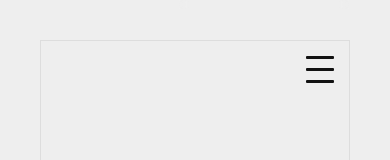
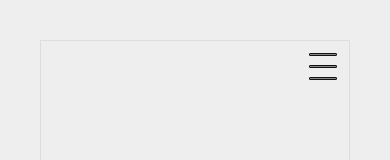
Before and after one commit to iamstasiia/WebArtistry-by-AK, a React (Vite) app: page / in a window 390 px wide. Shown: the top 160 px of the page. Built offline with nearby package versions, Linux system fonts and the light colour scheme; a web font is replaced by a local one.

Commit message:
hamburger menu adjusted

```diff
--- a/src/styles/_navbar.scss
+++ b/src/styles/_navbar.scss
@@ -11,7 +11,7 @@
     z-index: 2;
     backdrop-filter: blur(4px);
     padding: 1rem;
-    background: var(--color-e-25);
+    background: var(--color-e-05);
 
     a {
         opacity: 1;
@@ -77,43 +77,54 @@
     cursor: pointer;
     z-index: 3;
     width: 1.75rem;
+    width: 2.75rem;
+    width: 3.25rem;
     aspect-ratio: 1;
     position: fixed;
-    right: 3.5rem;
-    top: 3.5rem;
+    right: calc(2.5rem + 1px);
+    top: calc(2.5rem + 1px);
+    padding: 0.75rem;
+    background: var(--color-e-05);
+    backdrop-filter: blur(4px);
 
     span {
         display: block;
         width: 100%;
+        width: 1.75rem;
+
         height: 3px;
         border-radius: 1px;
-        background-color: var(--color-1);
+        background-color: var(--color-8);
+        border: 1px solid var(--color-1);
         position: absolute;
         transition: all 0.3s ease;
 
         &:nth-child(1) {
-            top: 0;
+            top: 0.75rem;
         }
         &:nth-child(2) {
-            top: 0.75rem;
+            top: 1.5rem;
         }
         &:nth-child(3) {
-            top: 1.5rem;
+            top: 2.25rem;
         }
     }
 }
 
 .hamburger.open {
+    background: none;
+    backdrop-filter: blur(0px);
+
     span:nth-child(1) {
         transform: rotate(45deg);
-        top: 0.75rem;
+        top: 1.5rem;
     }
     span:nth-child(2) {
         opacity: 0;
     }
     span:nth-child(3) {
         transform: rotate(-45deg);
-        top: 0.75rem;
+        top: 1.5rem;
     }
 }
 
@@ -125,12 +136,10 @@
     .navbar-wrapper {
         top: 1px;
         right: 1px;
-        width: 55%;
+        width: calc(100% - 2px);
         flex-direction: column;
-        align-items: flex-start;
-        background: var(--color-e-25);
-        padding-top: 3rem;
-        gap: 2rem;
+        align-items: center;
+        background: var(--color-e-05);
         transform: translateY(calc(-100% - 2rem));
         transition: transform 0.3s ease-in-out;
     }
```
